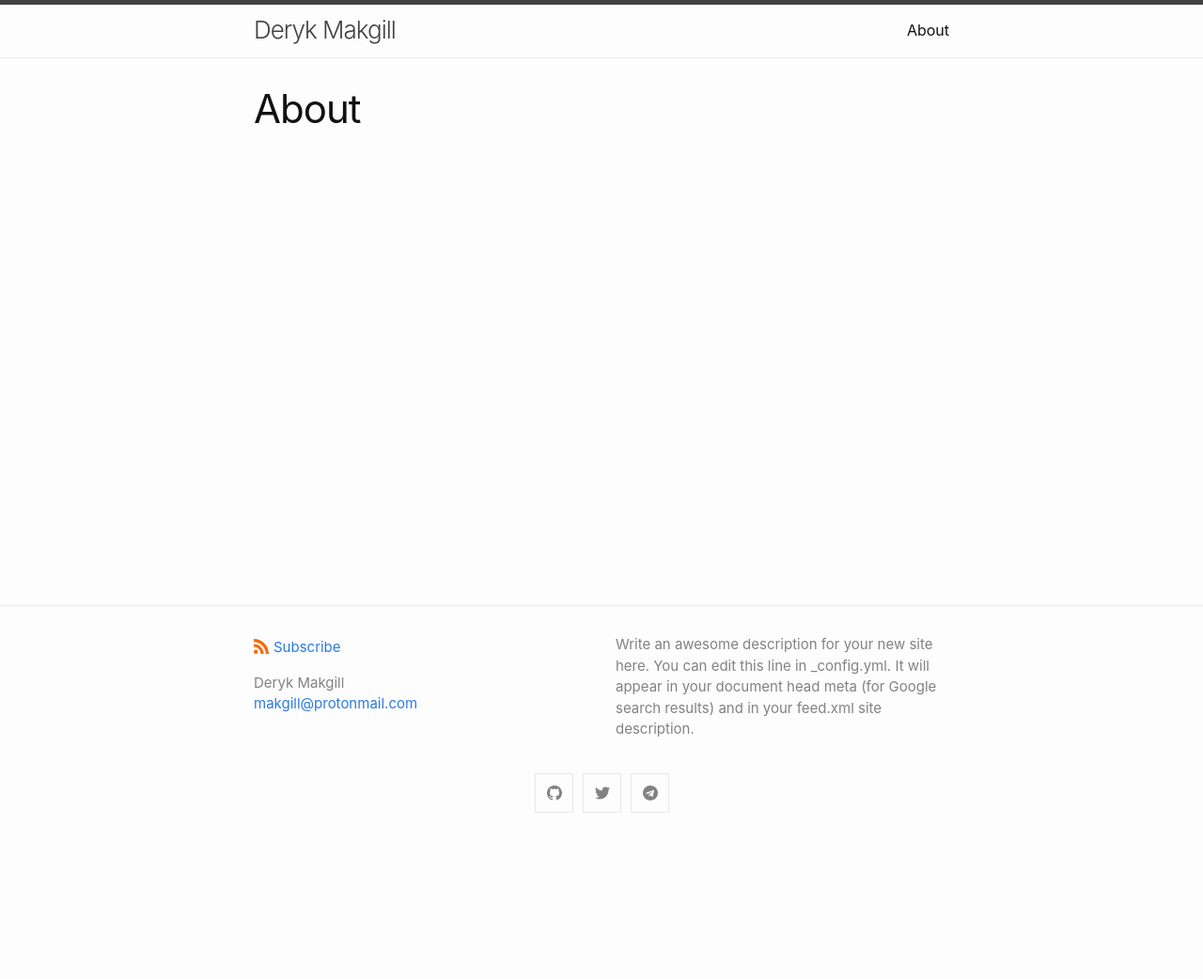
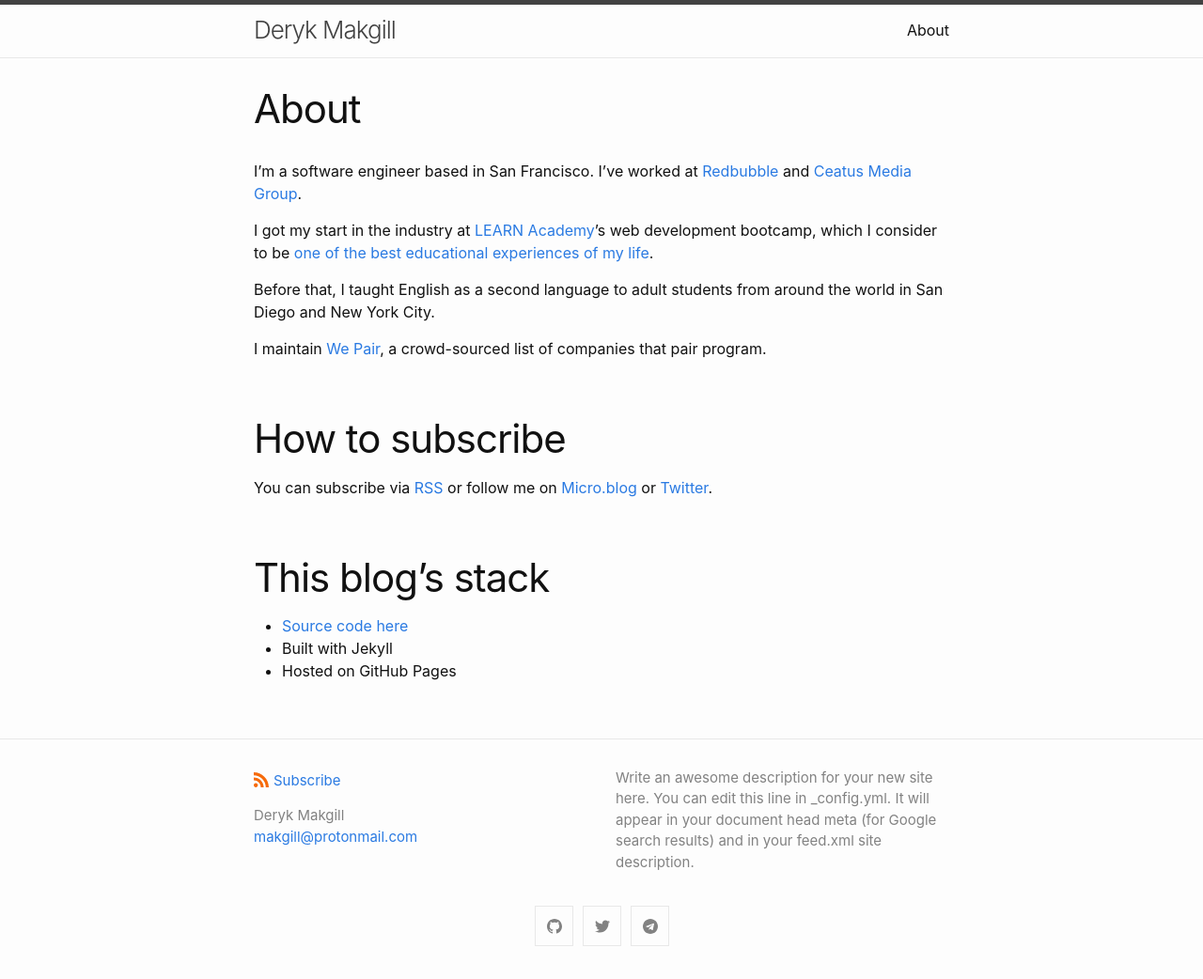
Before and after one commit to derykmakgill/krawisz, a Jekyll site: the page built from about.md, in a window 1280 px wide. Shown: the whole page at 94% size. Built offline with Jekyll 4.4.1, drawn with Linux system fonts in a browser that asks for light colours; before the commit the page ends 900 px from its top, so only the background shows below that.

Commit message:
Update about.md

```diff
--- a/about.md
+++ b/about.md
@@ -2,3 +2,23 @@
 layout: page
 title: About
 ---
+
+<p>I’m a software engineer based in San Francisco. I’ve worked at <a href="https://www.redbubble.com/">Redbubble</a> and <a href="https://www.ceatus.com/">Ceatus Media Group</a>.</p>
+
+<p>I got my start in the industry at <a href="https://www.learnacademy.org/">LEARN Academy</a>’s web development bootcamp, which I consider to be <a href="/2018/09/18/best-educational-experiences/">one of the best educational experiences of my life</a>.</p>
+
+<p>Before that, I taught English as a second language to adult students from around the world in San Diego and New York City.</p>
+
+<p>I maintain <a href="https://github.com/FionaVoss/we-pair">We Pair</a>, a crowd-sourced list of companies that pair program.</p>
+
+<h1 id="how-to-subscribe">How to subscribe</h1>
+
+<p>You can subscribe via <a href="/feed.xml">RSS</a> or follow me on <a href="https://micro.blog/fiona">Micro.blog</a> or <a href="https://twitter.com/fionajvoss">Twitter</a>.</p>
+
+<h1 id="this-blogs-stack">This blog’s stack</h1>
+
+<ul>
+  <li><a href="https://github.com/FionaVoss/fionavoss.github.io">Source code here</a></li>
+  <li>Built with Jekyll</li>
+  <li>Hosted on GitHub Pages</li>
+</ul>
```
